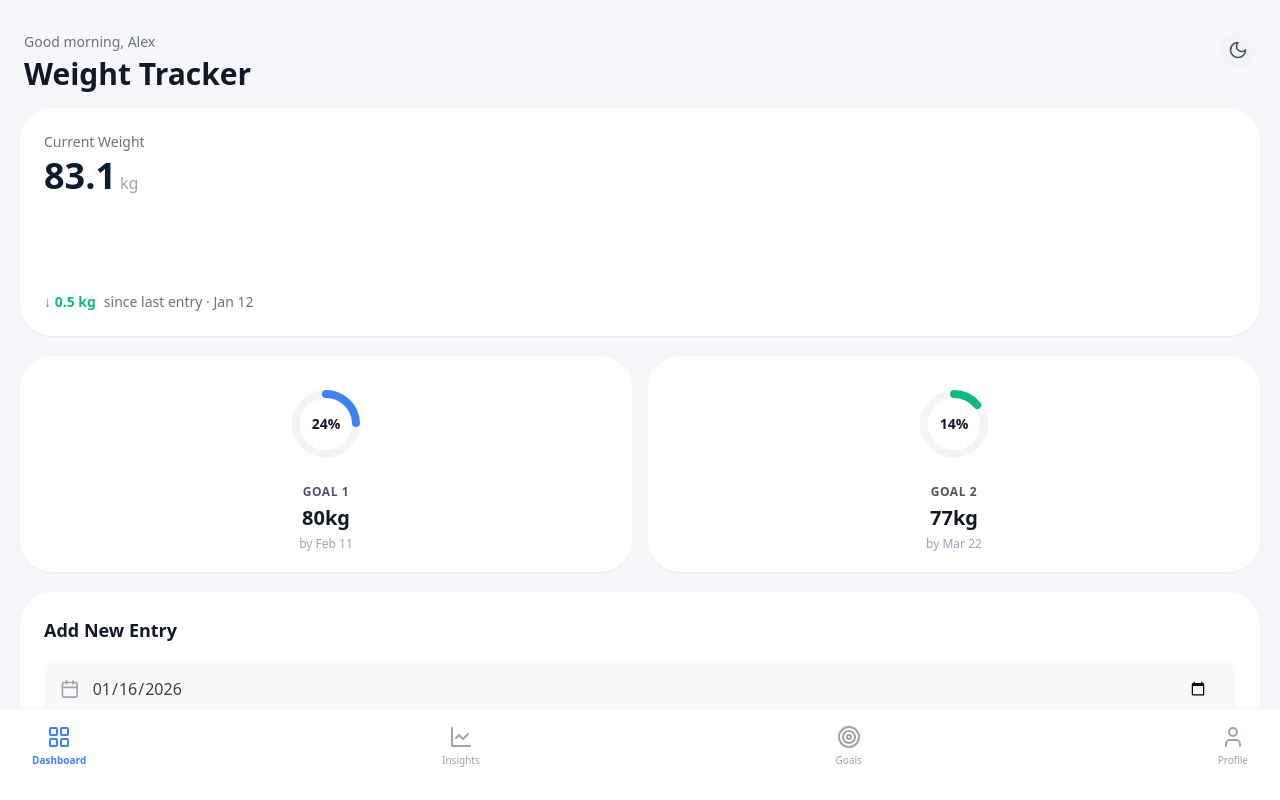
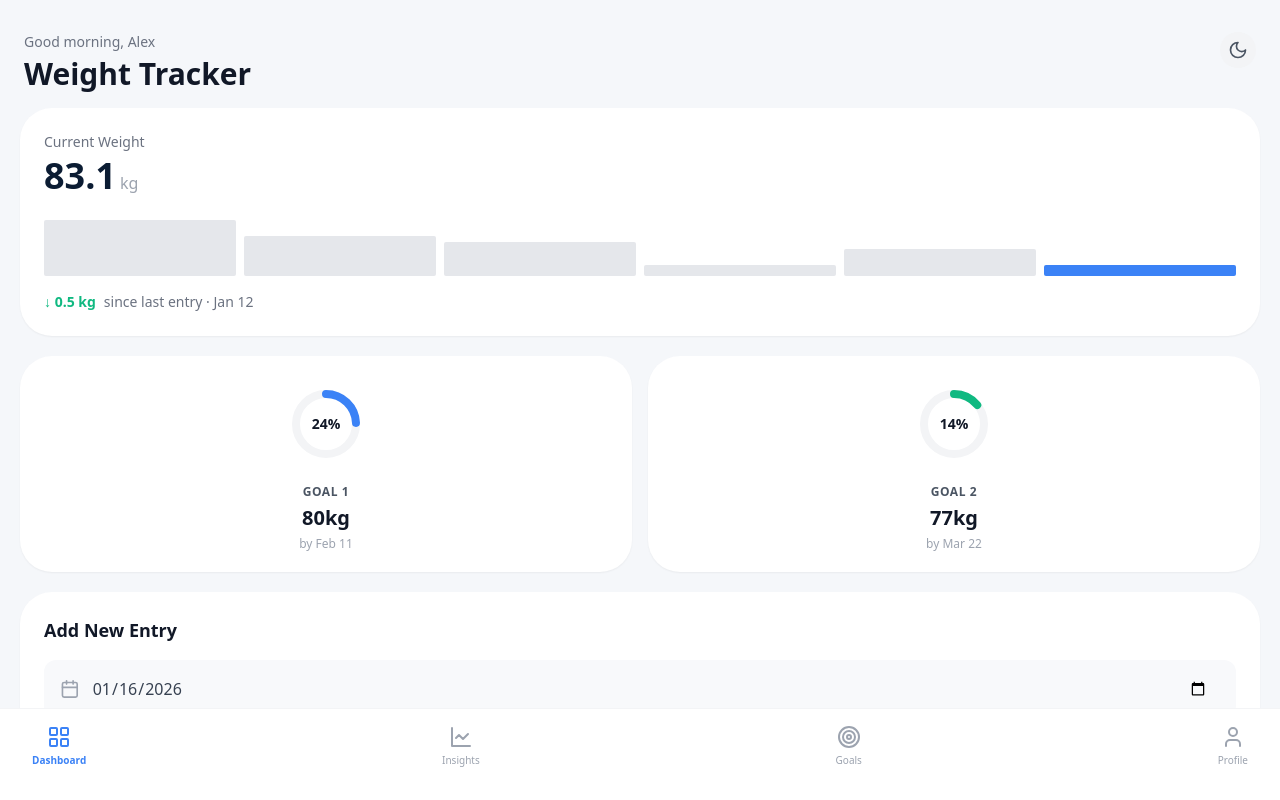
Before and after one commit to Orevio/Weight-App, a React (Vite) app: page / in a window 1280 px wide. Shown: the top 800 px of the page. Built offline with nearby package versions, Linux system fonts and the light colour scheme.

Commit message:
Fix invisible mini chart layout

```diff
--- a/weight_tracker.tsx
+++ b/weight_tracker.tsx
@@ -120,7 +120,7 @@ export default function WeightTracker() {
                     </div>
 
                     {/* Mini Chart - 7 bars max, no axes, labels or interaction */}
-                    <div className="flex items-end justify-between h-14 mb-4 gap-2">
+                    <div className="flex justify-between h-14 mb-4 gap-2">
                         {chartData.map((entry, i) => {
                             const isToday = i === chartData.length - 1;
                             // Calculate simple relative height based on min/max of the visible set
@@ -135,8 +135,8 @@ export default function WeightTracker() {
                                 <div key={i} className="flex-1 flex flex-col justify-end">
                                     <div
                                         className={`w-full rounded-sm transition-all duration-300 ${isToday
-                                                ? 'bg-blue-500' // Today: Primary Blue
-                                                : isDarkMode ? 'bg-gray-700' : 'bg-gray-200' // Past: Light Neutral
+                                            ? 'bg-blue-500' // Today: Primary Blue
+                                            : isDarkMode ? 'bg-gray-700' : 'bg-gray-200' // Past: Light Neutral
                                             }`}
                                         style={{ height: `${heightPct}%` }}
                                     ></div>
@@ -150,8 +150,8 @@ export default function WeightTracker() {
                         {entries.length > 1 && (
                             <>
                                 <span className={`font-semibold ${(entries[0].weight - entries[1].weight) <= 0
-                                        ? 'text-emerald-500'
-                                        : 'text-red-500'
+                                    ? 'text-emerald-500'
+                                    : 'text-red-500'
                                     }`}>
                                     {(entries[0].weight - entries[1].weight) <= 0 ? '↓' : '↑'} {Math.abs(entries[0].weight - entries[1].weight).toFixed(1)} kg
                                 </span>
```
